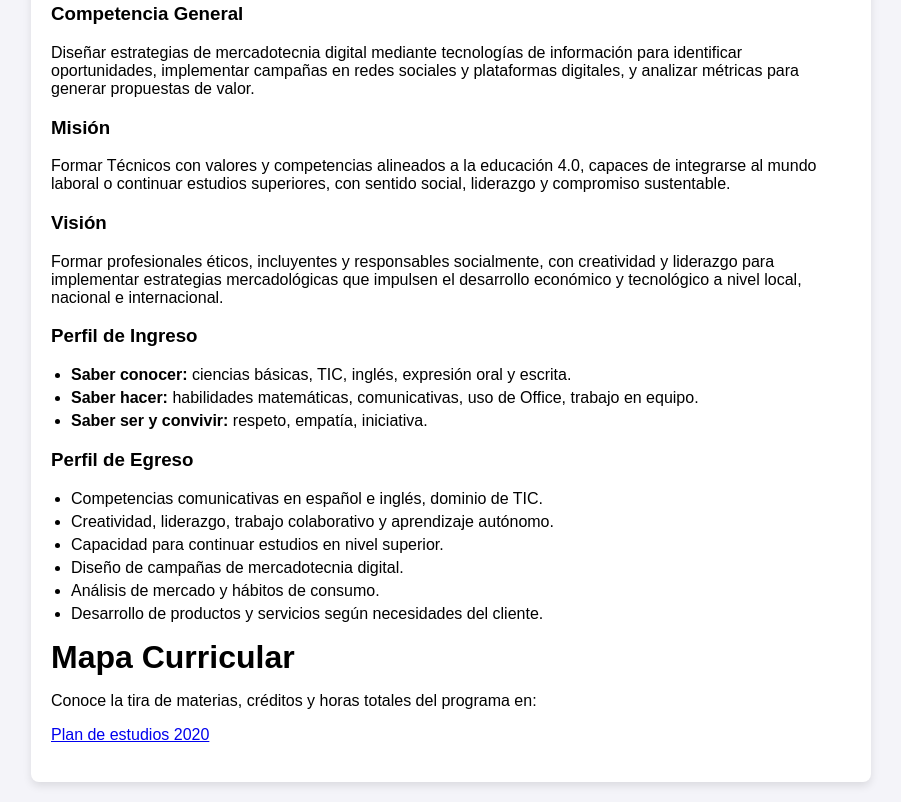
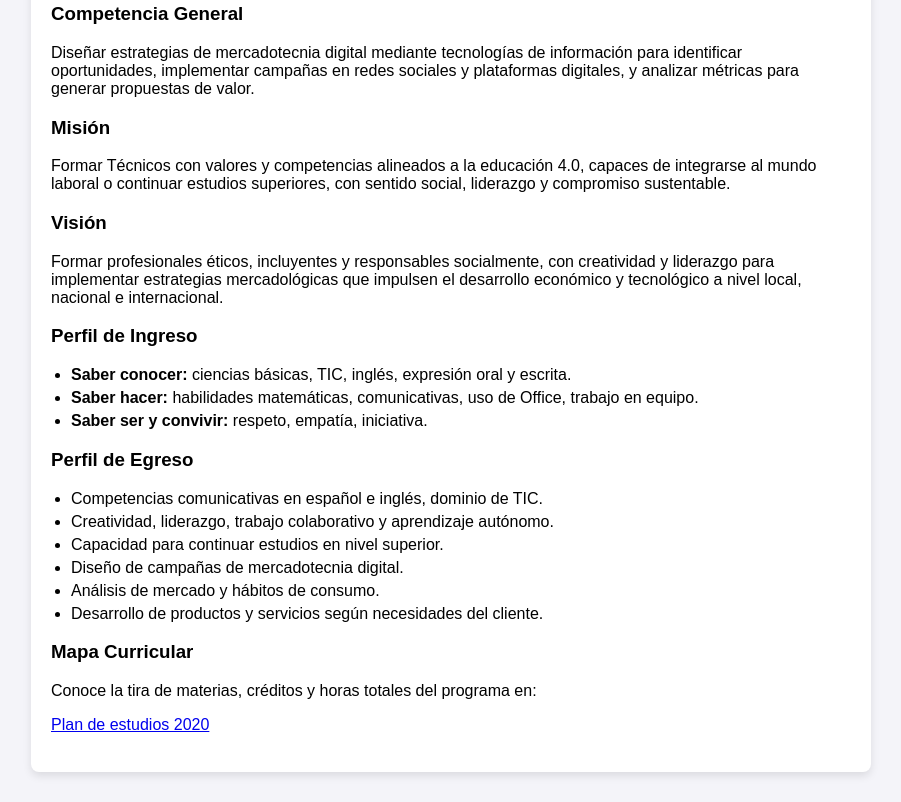
Before and after one commit to AbiJisa/sitio-web-carreras, a website: page carreras/tecnico-mercadotecnia.html in a window 1280 px wide. Shown: the part 590-1392 px from the top of the page, without its empty margins (189-1090 px from the left). Drawn offline with Linux system fonts and the light colour scheme.

```diff
--- a/carreras/tecnico-mercadotecnia.html
+++ b/carreras/tecnico-mercadotecnia.html
@@ -58,7 +58,7 @@
   </ul>
 
 </section>
-     <h1>Mapa Curricular</h1>
+     <h3>Mapa Curricular</h3>
      <p>Conoce la tira de materias, créditos y horas totales del programa en:</p>
      <a href="https://www.ipn.mx/assets/files/ofertaEducativa/mapa-curricular/media-superior/escolarizado/tec-merca-digital.pdf" target="_blank"alt="Plan de estudios">
         Plan de estudios 2020</a><br><br>
```
